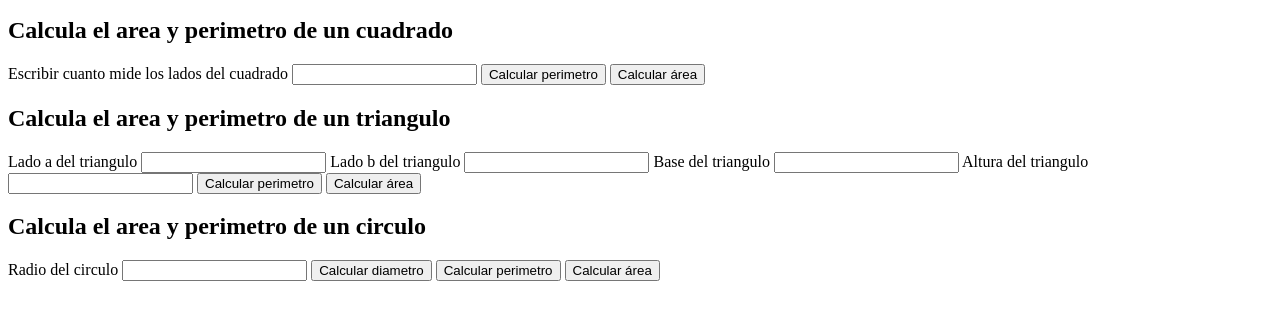
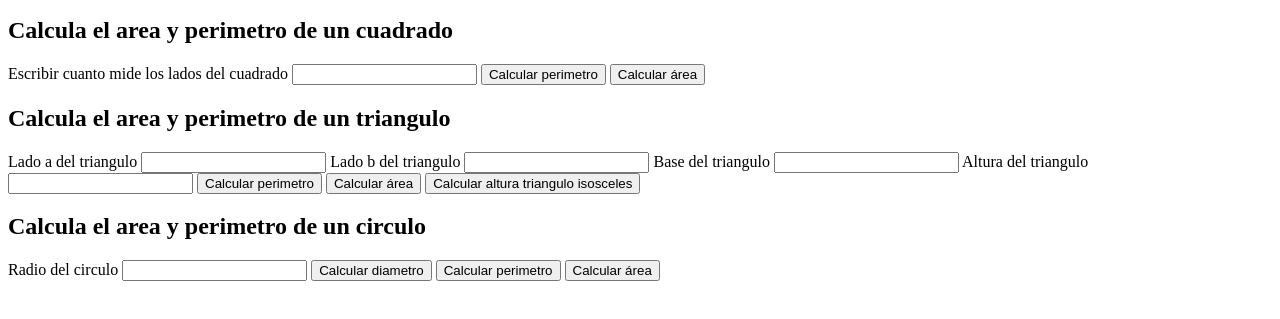
Before and after one commit to JulesCubs/practica_Javascript, a plain HTML site: page taller1/geometric_figures.html in a window 1280 px wide. Shown: the part 101-420 px from the top of the page. Drawn offline with Linux system fonts and the light colour scheme.

Commit message:
Add function and add taller2

```diff
--- a/taller1/geometric_figures.html
+++ b/taller1/geometric_figures.html
@@ -33,6 +33,8 @@
             <input id="triangleInputHigh" type="number" />
             <button type="button" onclick="calculateTrianglePerimeter()">Calcular perimetro</button>
             <button type="button" onclick="calculateTriangleArea()">Calcular área</button>
+            <button type="button" onclick="calculateIsoTriangleHigh()">Calcular altura triangulo isosceles</button>
+
         </form>
     </section>
     <section>
--- a/taller1/geometric_figures.js
+++ b/taller1/geometric_figures.js
@@ -100,6 +100,23 @@ function calculateTriangleArea() {
   alert("El area del triangulo es: " + area);
 }
 
+function calculateIsoTriangleHigh() {
+  const input1 = document.getElementById("triangleInput1");
+  const value1 = input1.value;
+  const input2 = document.getElementById("triangleInput2");
+  const value2 = input2.value;
+  if (value1 === value2) {
+    const inputBase = document.getElementById("triangleInputBase");
+    const valueBase = inputBase.value / 2;
+    const highness = Math.sqrt(value1 ** 2 + valueBase ** 2);
+    alert("La altura del triangulo isosceles es: " + highness);
+  } else {
+    alert(
+      "Este no es un triangulo isosceles el lado a debe ser igual a lado b"
+    );
+  }
+}
+
 function calculateCircleDiameter() {
   const input = document.getElementById("circleInput");
   const value = input.value;
```
Also changed, not shown: taller2/descuentos.html (added, +12 -0 lines), taller2/descuentos.js (added), 1 other file.
